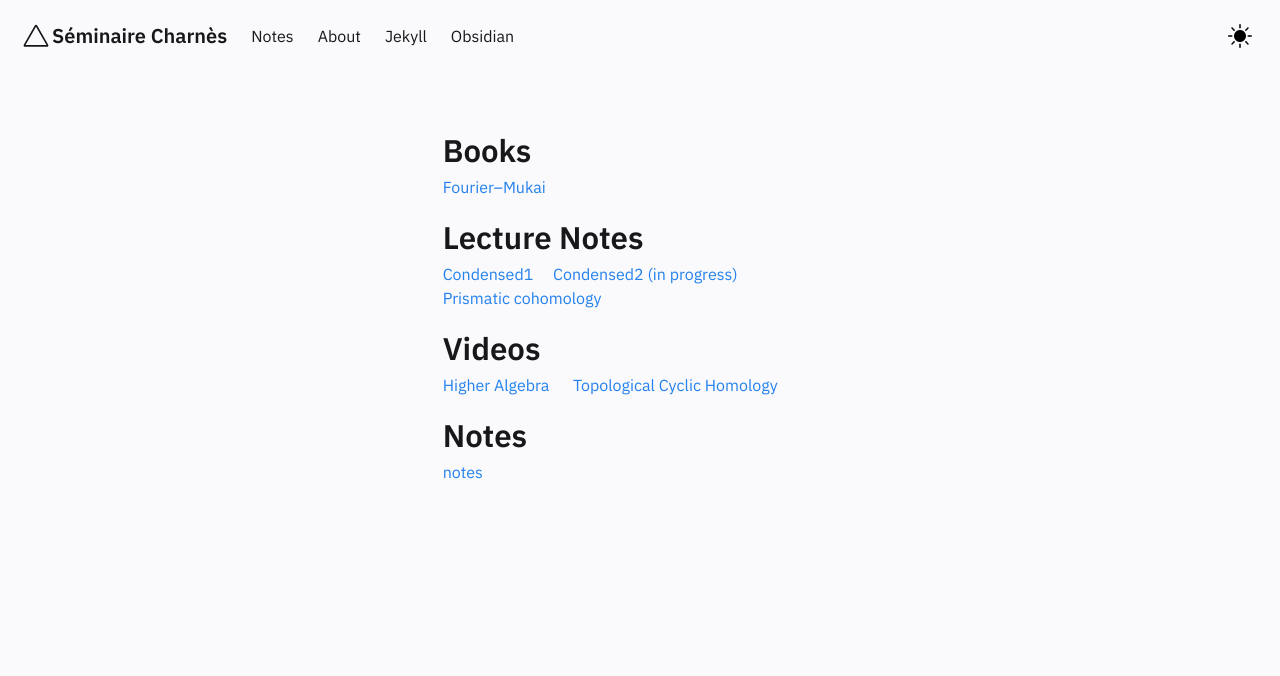
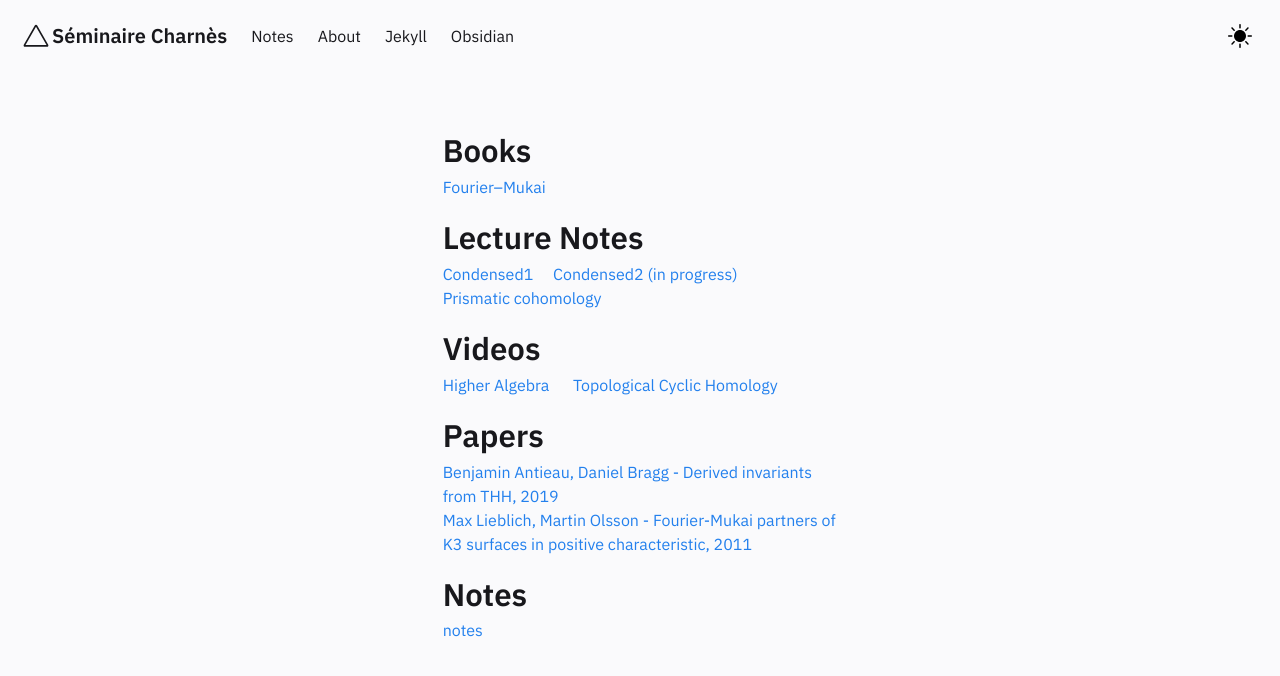
Before and after one commit to runxg/runxg.github.io, a Jekyll site: the page built from pages/index.md, in a window 1280 px wide. Shown: the top 676 px of the page. Built offline with Jekyll 4.4.1, drawn with Linux system fonts in a browser that asks for light colours.

Commit message:
Update Homepage.html

```diff
--- a/_includes/Homepage.html
+++ b/_includes/Homepage.html
@@ -15,7 +15,6 @@
     <a href="https://www.math.uni-bonn.de/people/scholze/Condensed.pdf">Condensed1 </a>
     &emsp;<a href="https://people.mpim-bonn.mpg.de/scholze/Complex.pdf">Condensed2 (in progress) </a>
     <br><a href="https://kskedlaya.org/prismatic/prismatic.html">Prismatic cohomology </a>
-
     </p>
 
     <p>
@@ -26,6 +25,14 @@
     <a href="https://youtube.com/playlist?list=PLsmqTkj4MGTB8pNGvW0iuKUFmBlOSke-C">
             Topological Cyclic Homology </a>
     </p>
+
+    <p>
+    <h2>Papers</h2>
+    <a href="https://arxiv.org/pdf/1906.12267.pdf">Benjamin Antieau, Daniel Bragg - Derived invariants from THH, 2019</a>
+    <br><a href="https://arxiv.org/pdf/1112.5114.pdf">Max Lieblich, Martin Olsson - Fourier-Mukai partners of K3 surfaces in positive characteristic, 2011</a>
+    </p>
+
+
 
     <p>
     <h2>Notes</h2>
```
